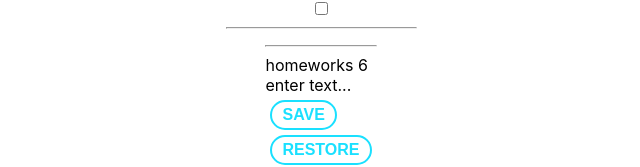
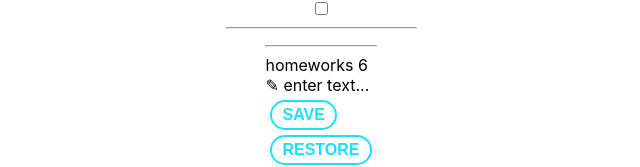
Before and after one commit to manchikooo/homework-from-ignat, a React (Create React App) app: page /#/pre-junior in a window 1280 px wide. Shown: the part 1245-1412 px from the top of the page, without its empty margins (319-959 px from the left). Built offline with nearby package versions, Linux system fonts and the light colour scheme.

Commit message:
making hover-effect for editable span

```diff
--- a/src/p2-homeworks/h6/common/c4-SuperEditableSpan/SuperEditableSpan.tsx
+++ b/src/p2-homeworks/h6/common/c4-SuperEditableSpan/SuperEditableSpan.tsx
@@ -69,7 +69,8 @@ const SuperEditableSpan: React.FC<SuperEditableSpanType> = (
                         {...restSpanProps}
                     >
                         {/*если нет захардкодженного текста для спана, то значение инпута*/}
-                        {children || restProps.value}
+
+                        ✎ ️{children || restProps.value}
                     </span>
                 )
             }
```
